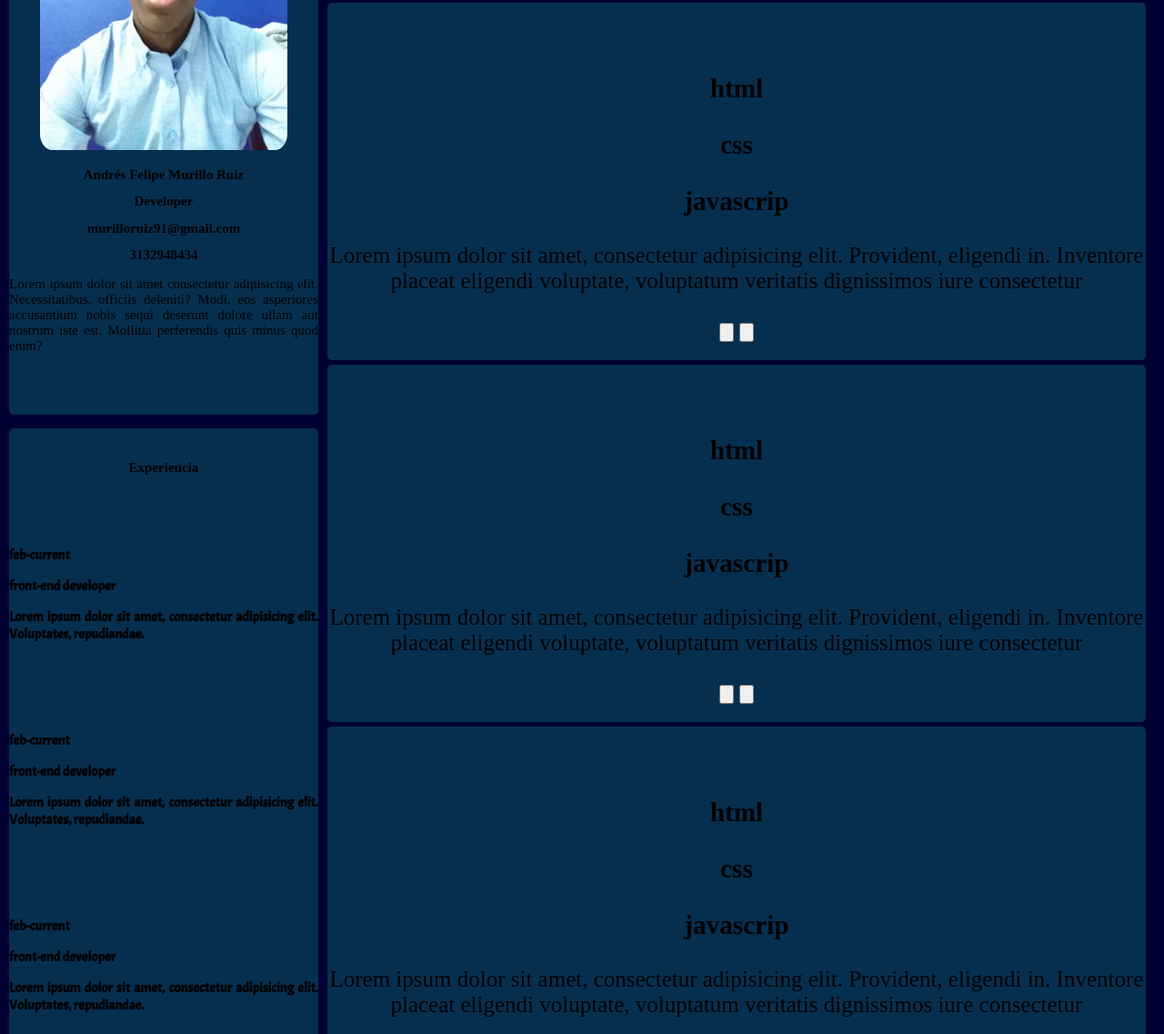
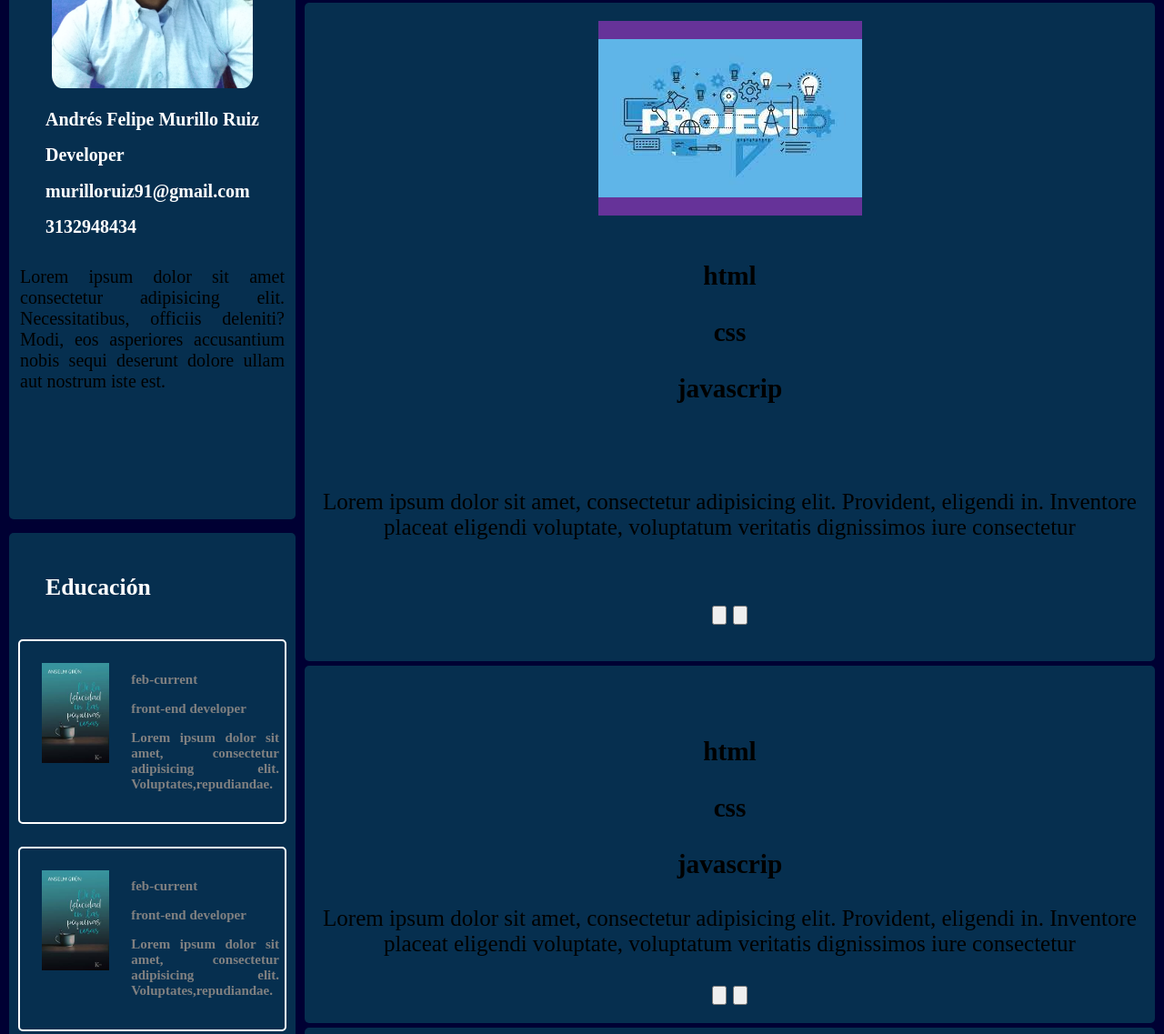
Before and after one commit to Ymurillo89/Portafolio, a plain HTML site: page index.html in a window 1280 px wide. Shown: the part 237-1374 px from the top of the page at 91% size. Drawn offline with Linux system fonts and the light colour scheme.

Commit message:
Falta organizar el main

```diff
--- a/index.html
+++ b/index.html
@@ -17,7 +17,8 @@
         <!--Personal information-->
             <aside class="personalInformation">
 
-                <div class="image">
+                <div class="personal-section">
+
                     <img src="ascet/Foto_Personal.jpg" alt="photopersonal">
 
                     <h2>Andrés Felipe Murillo Ruiz</h2>
@@ -25,35 +26,62 @@
                     <h2>murilloruiz91@gmail.com</h2>
                     <h2>3132948434</h2>
 
-                    <p>Lorem ipsum dolor sit amet consectetur adipisicing elit. Necessitatibus, officiis deleniti? Modi, eos asperiores accusantium nobis sequi deserunt dolore ullam aut nostrum iste est. Mollitia perferendis quis minus quod enim?</p>
+                    <p>Lorem ipsum dolor sit amet consectetur adipisicing elit. Necessitatibus, officiis deleniti? Modi, eos asperiores accusantium nobis sequi deserunt dolore ullam aut nostrum iste est. </p>
                 </div>
 
                 <div class="experience">
-                    <h3 class="principaltitle">Experiencia</h3>
+
+                   <class class="principaltitle">
+                    <h3 >Educación</h3>
+                   </class>
+
                    <div class="experienceItem">
-                        <img src="" alt="">
+                    <div class="image-experience">
+                        <img src="/ascet/littleimage.jpg" alt="">
+                    </div>
+
+                    <div class="information-experience">
                         <h3>feb-current</h3>
                         <h3>front-end developer</h3>
-                        <h3>Lorem ipsum dolor sit amet, consectetur adipisicing elit. Voluptates, repudiandae.</h3>
+                        <h3>Lorem ipsum dolor sit amet, consectetur adipisicing elit.
+                        Voluptates,repudiandae.</h3>
+                    </div>
+
+
+
                 </div>
 
                 <div class="experienceItem">
-                        <img src="" alt="">
+
+                        <div class="image-experience">
+                            <img src="/ascet/littleimage.jpg" alt="">
+
+                        </div>
+
+                        <div class="information-experience">
                             <h3>feb-current</h3>
                             <h3>front-end developer</h3>
-                        <h3>Lorem ipsum dolor sit amet, consectetur adipisicing elit. Voluptates,
-                       repudiandae.</h3>
+                            <h3>Lorem ipsum dolor sit amet, consectetur adipisicing elit.
+                            Voluptates,repudiandae.</h3>
+                        </div>
+
+
+
                 </div>
 
                 <div class="experienceItem">
-                        <img src="" alt="">
+                    <div class="image-experience">
+                        <img src="/ascet/littleimage.jpg" alt="">
+                    </div>
+
+                    <div class="information-experience">
                         <h3>feb-current</h3>
                         <h3>front-end developer</h3>
-                        <h3>Lorem ipsum dolor sit amet, consectetur adipisicing elit. Voluptates,
-                       repudiandae.</h3>
-                    </div>
+                        <h3>Lorem ipsum dolor sit amet, consectetur adipisicing elit.
+                        Voluptates,repudiandae.</h3>
                     </div>
 
+            </div>
             </aside>
 
         <!--knowledge-->
@@ -96,20 +124,34 @@
 
         </section>
 
+        <!--Main contentc-->
+        <main class="projects">
 
-        <main class="projects">
             <div class="container-projects">
-                <img src="" alt="">
+
+                <div class="image-projects">
+                    <img src="ascet/projects.jpg" alt="">
+                </div>
+                    <div class="especific-language">
                         <h3>html</h3>
                         <h3>css</h3>
                         <h3>javascrip</h3>
-                <p>Lorem ipsum dolor sit amet, consectetur adipisicing elit. Provident, eligendi in. Inventore placeat eligendi voluptate, voluptatum veritatis dignissimos iure consectetur
-                </p>
+                    </div>
 
+                    <div class="content-project">
+                        <p>Lorem ipsum dolor sit amet, consectetur adipisicing elit.
+                          Provident, eligendi in. Inventore placeat eligendi voluptate,
+                         voluptatum veritatis dignissimos iure consectetur </p>
+                    </div>
+
+                    <div class="buttons-project">
                         <input type="button">
                         <input type="button">
+                    </div>
+
 
                </div>
+
 
             <div class="container-projects">
                 <img src="" alt="">
@@ -136,6 +178,8 @@
                 <input type="button">
             </div>
         </main>
+
     </div>
+
 </body>
 </html>
--- a/style.css
+++ b/style.css
@@ -1,24 +1,26 @@
+/*Variables en CSS*/
 :root{
+
     --primary-color:#000033;
     --bg-card-color:#062f4f;
-
+    --color-title:#fff;
+    --color-text:gray;
 }
 
 
 body{
     /*resetea los margenes*/
     margin: 0;
-/*    background-color:  #121212;*/
     background-color:  var(--primary-color);
 }
 
 .grid-container {
 
    display: grid;
-   grid-template-columns: auto auto auto auto auto auto;
+   grid-template-columns: 25% 25% 40% ;
    grid-gap: 10px;
+   padding: 10px;
 
-   padding: 10px;
 }
 
  div {
@@ -35,52 +37,97 @@ body{
 .personalInformation{
     margin-top: 10px;
     display: grid;
-    grid-template-rows: auto auto;
+    grid-template-rows: 45% 50%;
     width: auto;
-    height: auto;
+
     row-gap: 5px;
-    grid-row: 1 / 4;/*Con esto me dejo poner el cuadro a la mitad*/
+    grid-row: 1 / 4;/*Con esto me dejo poner Projects en la mitad de la pantalla */
 }
 
-.image{
+.personal-section{
+    margin: 0;
     background-color:var(--bg-card-color);
     border-radius: 5px;
+
 }
 
-.image img{
+.personal-section img{
 
-    width: 80%;
+    width: 70%;
     height: inherit;/*Tomando el tamaño del contenedor*/
     border-radius: 5%;
 
 }
 
-.image h2{
-    font-size: 15px;
-    text-align: center;
+.personal-section h2{
+    font-size: 20px;
+    color: var(--color-title);
+    /*font-family: 'Acme', sans-serif;*/
+    text-align: left;
+    padding-left: 40px;
 }
-.image p{
-    font-size: 15px;
+.personal-section p{
+    font-size: 20px;
     text-align: justify;
+    padding: 12px;
 }
 
 
 .experience{
+
+    display: grid;
+    grid-template-rows: 10% 27% 27% 27%  ;
     background-color:var(--bg-card-color);
     margin-top: 10px;
     border-radius: 5px;
+    row-gap: 5px;
 
 }
+
 .principaltitle{
-    font-size: 15px;
-    padding: 0;
+
+    margin-top: 20;
+    font-size: 22px;
+    color: var(--color-title);
+    text-align: left;
+    padding-left: 40px;
+
 }
+
+.experienceItem{
+    display: inline-flex;
+    margin: 0;
+    border:solid 2px white;
+    border-radius: 5px;
+    align-items: center;
+    margin: 10px;
+
+}
+
+.image-experience{
+/* background-color: red;*/
+
+    height: 95%;
+    width: 60%;
+}
+
+.image-experience img{
+    width: inherit;
+
+}
+
+.information-experience{
+    width: 80%;
+    color: gray;
+    padding-right: 6px;
+
+
+}
+
 
 .experienceItem h3{
     font-size: 15px;
     text-align: justify;
-    padding: 0;
-    font-family: 'Acme', sans-serif;
 }
 
 /*End aside personal information*/
@@ -109,9 +156,10 @@ body{
 .title{
     font-size: 15px;
     text-align: start;
-    background-color: red;
-
+    color:var(--color-title );
+    background-color: rebeccapurple;
     padding:0;
+    margin-left: 10px;
 }
 
 .text{
@@ -120,31 +168,36 @@ body{
     text-align: justify;
     background-color: red;
     padding: 0;
+    margin-left: 10px;
+    margin-right: 5px;
 }
+
 /*End section knowledge*/
 
 
 /*Main projects*/
 
 .projects{
-    margin: 0;
+
     display: grid;
     grid-column: 2 / 6;
     padding: 0;
     grid-template-rows: auto auto auto;
     row-gap:5px ;
-
-
 }
 
 .container-projects{
     background-color: var(--bg-card-color);
     border-radius: 5px;
 
+}
 
+.image-projects{
+    display: inline-flex;
+    height: inherit;
+    background-color: rebeccapurple;
 }
 
 
 
-
 /*End projects*/
```
Also changed, not shown: ascet/littleimage.jpg (added), ascet/projects.jpg (added). Lines whose indentation alone changed are shown as unchanged.
